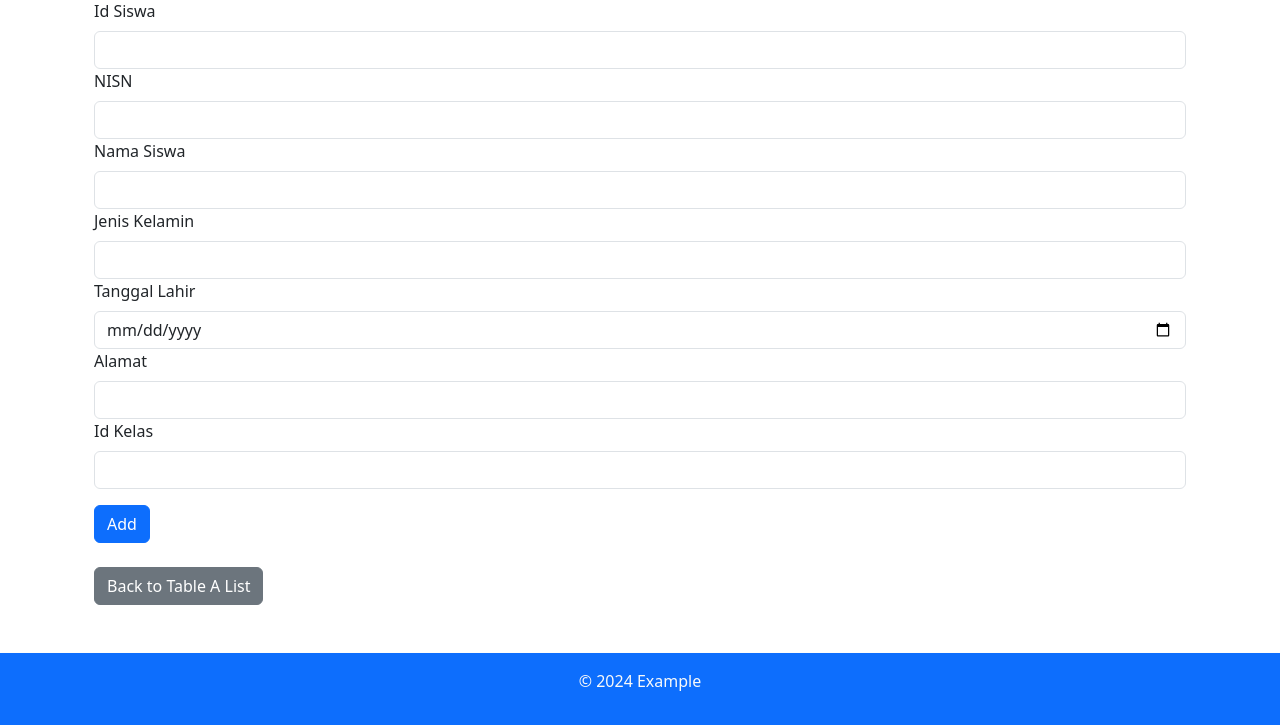
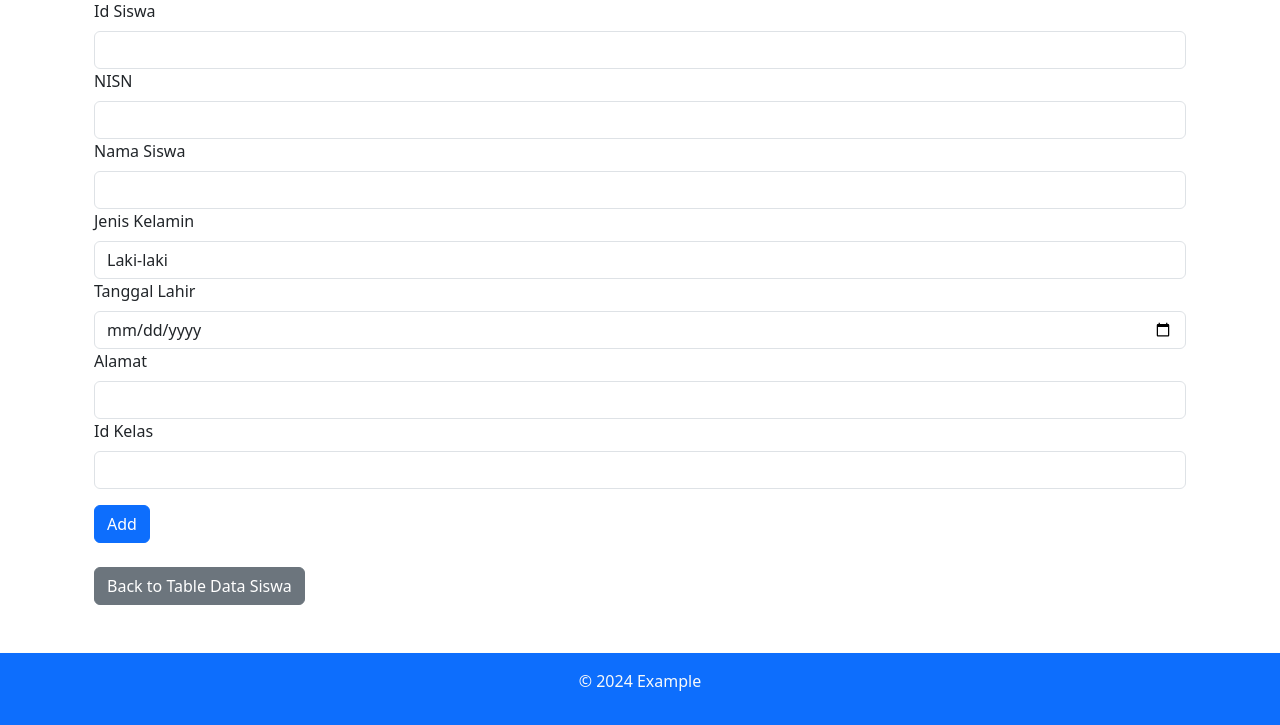
Before and after one commit to vann10/ProjectBasdat, a Flask app: page /Create/createDataSiswa in a window 1280 px wide. Shown: the part 177-902 px from the top of the page. Run offline with Flask 3, Linux system fonts and the light colour scheme.

Commit message:
tombol back

```diff
--- a/app/templates/Create/createAbsGuru.html
+++ b/app/templates/Create/createAbsGuru.html
@@ -79,7 +79,7 @@
             </form>
 
             <br>
-            <a href="{{ url_for('routesAbsensiGuru.create_AbsensiGuru') }}" class="btn btn-secondary">Back to Table A List</a>
+            <a href="{{ url_for('routesAbsensiGuru.tableAbsensiGuru') }}" class="btn btn-secondary">Back to Table Absensi Guru</a>
 
     </main>
 
--- a/app/templates/Create/createAbsSiswa.html
+++ b/app/templates/Create/createAbsSiswa.html
@@ -79,7 +79,7 @@
             </form>
 
             <br>
-            <a href="{{ url_for('routesAbsensiSiswa.create_AbsensiSiswa') }}" class="btn btn-secondary">Back to Table A List</a>
+            <a href="{{ url_for('routesAbsensiSiswa.tableAbsensiSiswa') }}" class="btn btn-secondary">Back to Table Absensi Siswa</a>
 
     </main>
 
--- a/app/templates/Create/createDataGuru.html
+++ b/app/templates/Create/createDataGuru.html
@@ -82,7 +82,7 @@
             </form>
 
             <br>
-            <a href="{{ url_for('routesDataGuru.create_DataGuru') }}" class="btn btn-secondary">Back to Table A List</a>
+            <a href="{{ url_for('routesDataGuru.tableDataGuru') }}" class="btn btn-secondary">Back to Table Data Guru</a>
 
     </main>
 
--- a/app/templates/Create/createDataSiswa.html
+++ b/app/templates/Create/createDataSiswa.html
@@ -65,7 +65,10 @@
                 <input type="text" class="form-control" id="nama_siswa" name="nama_siswa_DataSiswa" required>
 
                 <label for="jenis_kelamin" class="form-label">Jenis Kelamin</label>
-                <input type="text" class="form-control" id="jenis_kelamin" name="jenis_kelamin_DataSiswa" required>
+                <select class="form-control" id="jenis_kelamin" name="jenis_kelamin_DataSiswa" required>
+                  <option value="L"> Laki-laki</option>
+                  <option value="P"> Perempuan</option>
+                </select>
 
                 <label for="tanggal_lahir" class="form-label">Tanggal Lahir</label>
                 <input type="date" class="form-control" id="tanggal_lahir" name="tanggal_lahir_DataSiswa" required>
@@ -82,7 +85,7 @@
             </form>
 
             <br>
-            <a href="{{ url_for('routesDataSiswa.create_DataSiswa') }}" class="btn btn-secondary">Back to Table A List</a>
+            <a href="{{ url_for('routesDataSiswa.tableDataSiswa') }}" class="btn btn-secondary">Back to Table Data Siswa</a>
 
     </main>
 
--- a/app/templates/Create/createEvaluasi.html
+++ b/app/templates/Create/createEvaluasi.html
@@ -76,7 +76,7 @@
             </form>
 
             <br>
-            <a href="{{ url_for('routesEvaluasi.create_Evaluasi') }}" class="btn btn-secondary">Back to Table A List</a>
+            <a href="{{ url_for('routesEvaluasi.tableEvaluasi') }}" class="btn btn-secondary">Back to Table Evaluasi</a>
 
     </main>
 
--- a/app/templates/Create/createJadwal.html
+++ b/app/templates/Create/createJadwal.html
@@ -82,7 +82,7 @@
             </form>
 
             <br>
-            <a href="{{ url_for('routesJadwal.create_Jadwal') }}" class="btn btn-secondary">Back to Table A List</a>
+            <a href="{{ url_for('routesJadwal.tableJadwal') }}" class="btn btn-secondary">Back to Table Jadwal</a>
 
     </main>
 
--- a/app/templates/Create/createKelas.html
+++ b/app/templates/Create/createKelas.html
@@ -69,7 +69,7 @@
             </form>
 
             <br>
-            <a href="{{ url_for('routesKelas.create_Kelas') }}" class="btn btn-secondary">Back to Table A List</a>
+            <a href="{{ url_for('routesKelas.tableKelas') }}" class="btn btn-secondary">Back to Table Kelas</a>
 
     </main>
 
--- a/app/templates/Create/createMataPelajaran.html
+++ b/app/templates/Create/createMataPelajaran.html
@@ -72,7 +72,7 @@
             </form>
 
             <br>
-            <a href="{{ url_for('routesMataPelajaran.create_MataPelajaran') }}" class="btn btn-secondary">Back to Table A List</a>
+            <a href="{{ url_for('routesMataPelajaran.tableMataPelajaran') }}" class="btn btn-secondary">Back to Table Mata Pelajaran</a>
 
     </main>
 
--- a/app/templates/home.html
+++ b/app/templates/home.html
@@ -34,7 +34,7 @@
     <div class="container">
       <div class="hero">
         <h1>Welcome to SMAN 1 Surakarta Database</h1>
-        <p>Information centres on the various data and tables available.</p>
+        <p>Information centre that contains various data and tables in the database of SMAN 1 Surakarta.</p>
       </div>
 
       <style>
```
